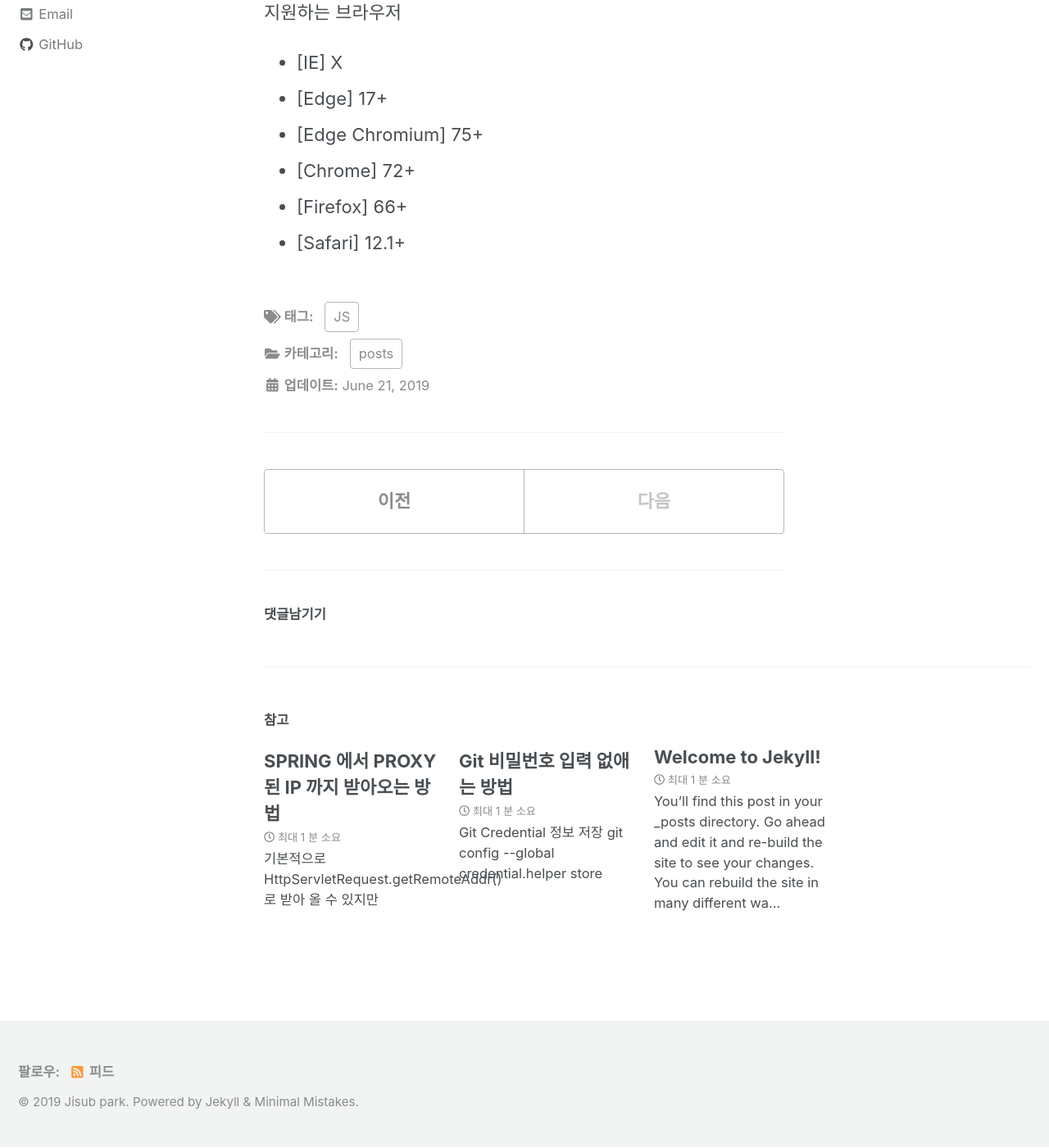
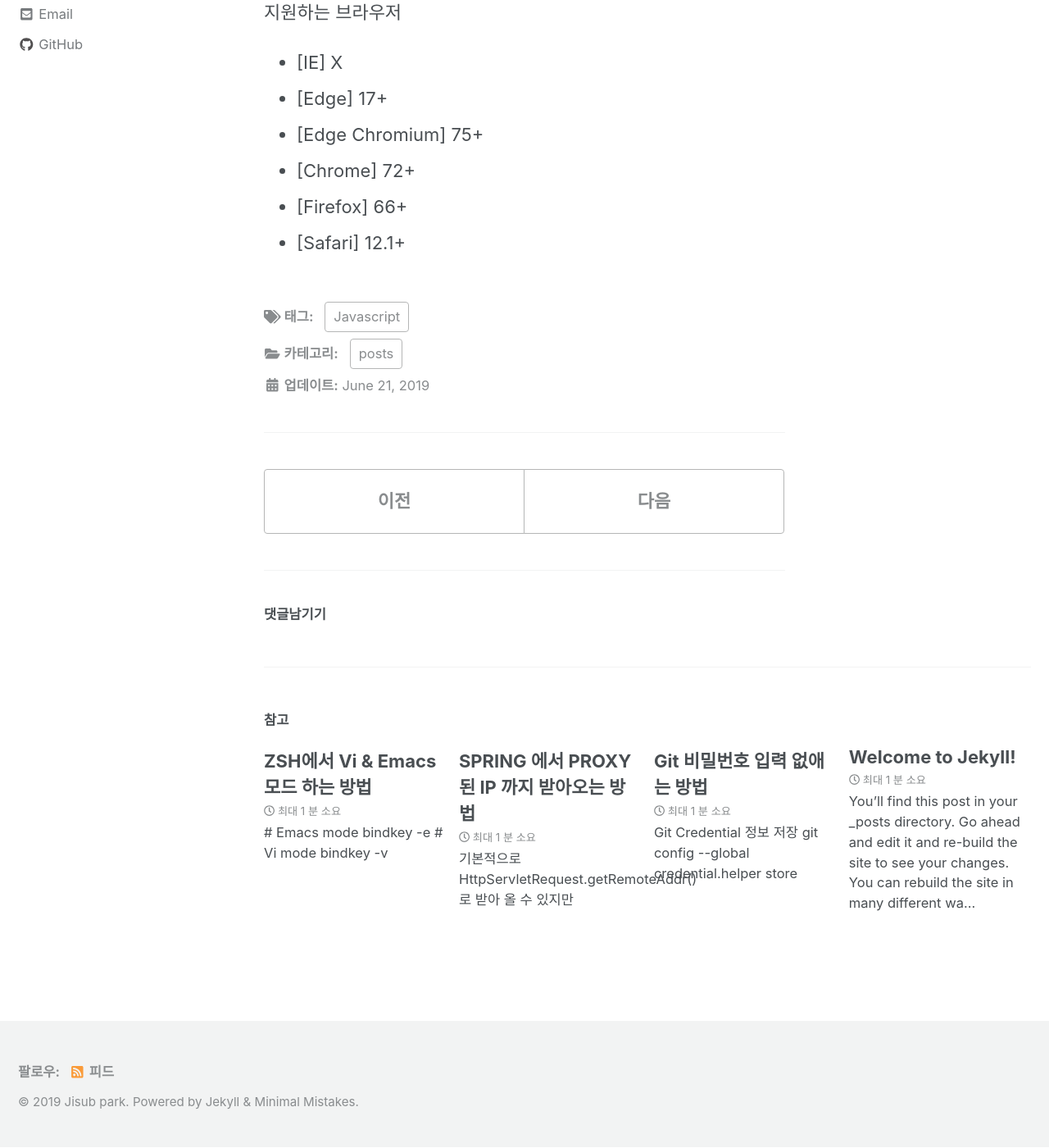
Before and after one commit to subji/subji.github.io, a Jekyll site: the page built from _posts/2019-06-21-howtousees6onbrowser.md, in a window 1280 px wide and 1400 px high, scrolled down 688 px. Shown: the whole window at 82% size. Built offline with Jekyll 4.4.1, drawn with Linux system fonts in a browser that asks for light colours; cached includes are drawn as plain includes; nearby versions of some CDN libraries; comment, search, counter and statistics services are not loaded.

Commit message:
201906250902 Add

````diff
--- a/_posts/2019-06-21-howtousees6onbrowser.md
+++ b/_posts/2019-06-21-howtousees6onbrowser.md
@@ -2,7 +2,7 @@
 title: "브라우저에서 ES6 사용 방법"
 date: 2019-06-21
 categories: posts
-tags: [JS]
+tags: [Javascript]
 ---
 
 vuejs 를 사용하다가 import & export 문을 사용할 경우가 생겨 사용하던 도중
--- /dev/null
+++ b/_posts/2019-06-25-howtosetvimodeonzsh.md
@@ -0,0 +1,14 @@
+---
+title: "ZSH에서 Vi & Emacs 모드 하는 방법"
+date: 2019-06-25
+categories: posts
+tags: [Linux, Zsh]
+---
+
+```
+	# Emacs mode
+	bindkey -e
+
+	# Vi mode
+	bindkey -v
+```
````
Also changed, not shown: _posts/2019-05-30-git-credential-helper.md (+1 -1 lines), 1 other file.
